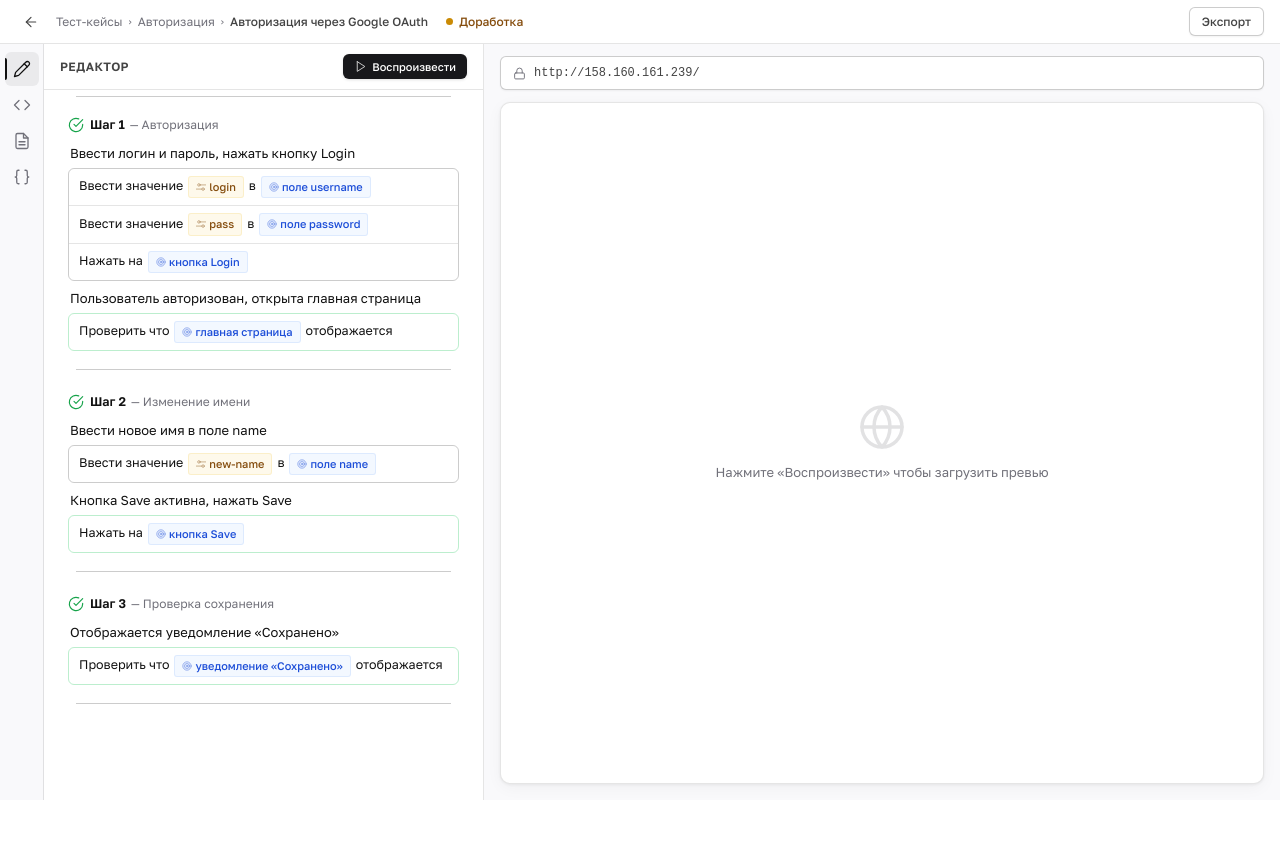
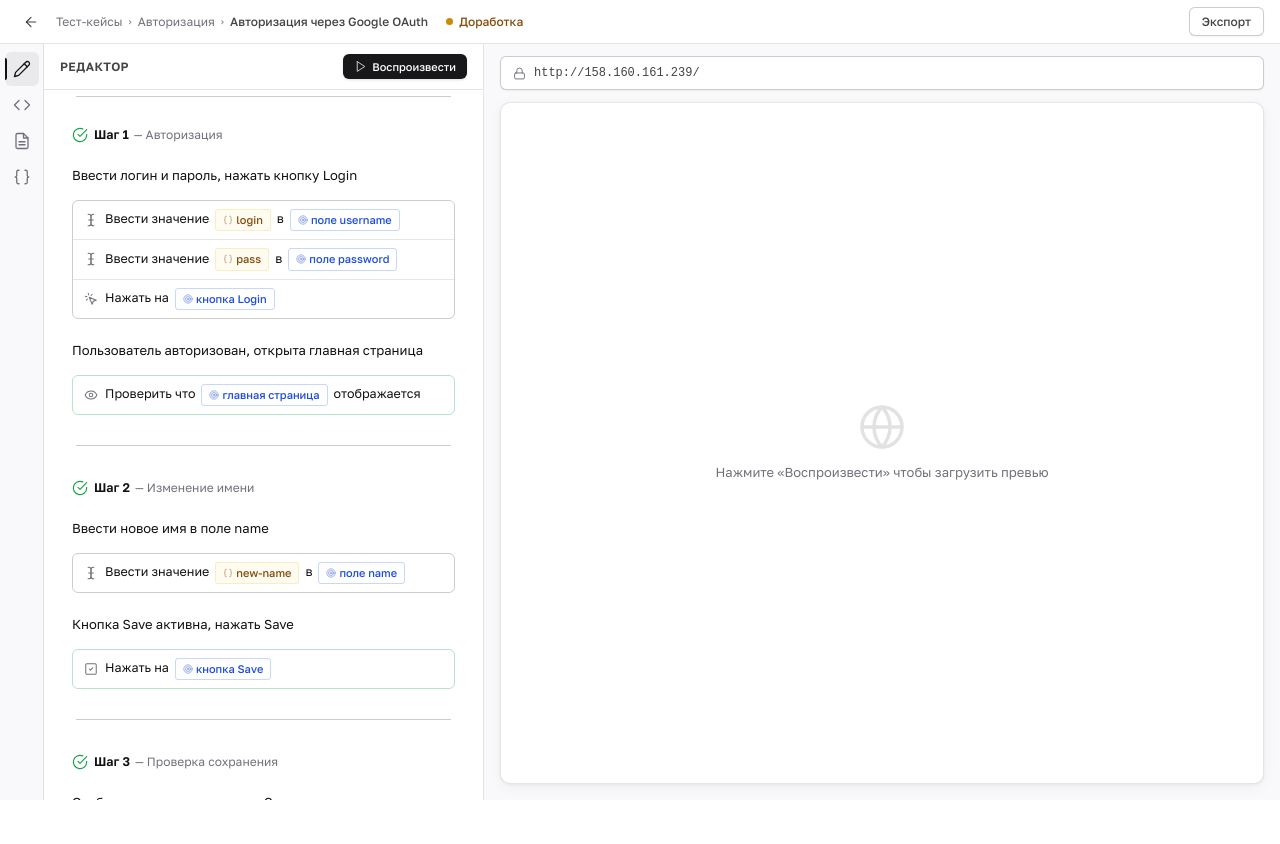
Before and after one commit to anton-srgv/test_ai_prototype, a plain HTML site: page editor.html in a window 1280 px wide. Drawn offline with nearby package versions, Linux system fonts and the light colour scheme.

Commit message:
Step cards: more padding, action icons, outline locators, variable braces icon, edit text in menu

```diff
--- a/editor.html
+++ b/editor.html
@@ -82,8 +82,8 @@
   .step-divider:hover .step-divider-btn{opacity:1}
   .step-divider-btn:hover{border-color:var(--text-muted);color:var(--text-secondary);box-shadow:var(--shadow-sm)}
 
-  .step{position:relative;padding:0 4px}
-  .step-header{display:flex;align-items:center;gap:6px;padding:10px 8px 6px}
+  .step{position:relative;padding:20px 16px}
+  .step-header{display:flex;align-items:center;gap:6px;padding:0 0 8px}
   .step-status-icon{width:16px;height:16px;flex-shrink:0;display:flex;align-items:center;justify-content:center}
   .step-status-icon.verified{color:var(--green)}
   .step-status-icon.draft{color:var(--neutral)}
@@ -96,17 +96,19 @@
   .step-act{width:26px;height:26px;border:none;background:transparent;border-radius:var(--radius-xs);color:var(--text-muted);cursor:pointer;display:flex;align-items:center;justify-content:center;transition:all var(--transition)}
   .step-act:hover{background:rgba(0,0,0,.05);color:var(--text)}
 
-  /* Original text from TMS — Retool style: bold text above block */
-  .step-original{margin:0 8px 4px;padding:0 2px;font-size:13px;font-weight:400;color:var(--text);line-height:1.5}
+  /* Original text from TMS */
+  .step-original{margin:0 0 4px;padding:10px 0;font-size:13px;font-weight:400;color:var(--text);line-height:1.5}
 
-  .step-block{margin:0 8px 8px;border:1px solid var(--border-strong);border-radius:var(--radius-sm);overflow:hidden}
-  .step-block.assert-block{border-color:rgba(34,197,94,.3)}
-  .action-line{display:flex;align-items:center;gap:5px;padding:7px 10px;flex-wrap:wrap;border-bottom:1px solid var(--border)}
+  .step-block{margin:0 0 0;border:1px solid var(--border-strong);border-radius:var(--radius-sm);overflow:hidden}
+  .step-block+.step-original{margin-top:12px}
+  .step-block.assert-block{border-color:rgba(22,163,74,.3)}
+  .action-line{display:flex;align-items:center;gap:6px;padding:8px 10px;flex-wrap:wrap;border-bottom:1px solid var(--border)}
   .action-line:last-child{border-bottom:none}
+  .action-icon{width:16px;height:16px;flex-shrink:0;color:var(--text-muted);display:flex;align-items:center;justify-content:center}
   .action-text{font-size:12.5px;color:var(--text)}
   .action-chip{display:inline-flex;align-items:center;gap:3px;padding:2px 7px;font-size:11px;font-weight:500;border-radius:3px;white-space:nowrap}
-  .action-chip.variable{background:rgba(234,179,8,.08);color:var(--yellow-text);border:1px solid rgba(234,179,8,.15)}
-  .action-chip.locator{background:rgba(59,130,246,.06);color:var(--blue-text);border:1px solid rgba(59,130,246,.12)}
+  .action-chip.variable{background:rgba(234,179,8,.06);color:var(--yellow-text);border:1px solid rgba(234,179,8,.2)}
+  .action-chip.locator{background:transparent;color:var(--blue-text);border:1px solid rgba(37,99,235,.25)}
   .action-chip svg.lu{width:10px;height:10px;opacity:.6}
 
   .dropdown{display:none;position:absolute;right:8px;top:40px;background:var(--bg-white);border:1px solid var(--border-strong);border-radius:var(--radius-sm);box-shadow:0 4px 16px rgba(0,0,0,.12);padding:4px;min-width:220px;z-index:50}
@@ -162,6 +164,10 @@
   <symbol id="i-copy" viewBox="0 0 24 24"><rect width="14" height="14" x="8" y="8" rx="2" ry="2"/><path d="M4 16c-1.1 0-2-.9-2-2V4c0-1.1.9-2 2-2h10c1.1 0 2 .9 2 2"/></symbol>
   <symbol id="i-download" viewBox="0 0 24 24"><path d="M21 15v4a2 2 0 0 1-2 2H5a2 2 0 0 1-2-2v-4"/><polyline points="7 10 12 15 17 10"/><line x1="12" x2="12" y1="15" y2="3"/></symbol>
   <symbol id="i-pencil" viewBox="0 0 24 24"><path d="M17 3a2.85 2.83 0 1 1 4 4L7.5 20.5 2 22l1.5-5.5Z"/></symbol>
+  <symbol id="i-text-cursor" viewBox="0 0 24 24"><path d="M17 22h-1a4 4 0 0 1-4-4V6a4 4 0 0 1 4-4h1"/><path d="M7 22h1a4 4 0 0 0 4-4V6a4 4 0 0 0-4-4H7"/><path d="M8 12h8"/></symbol>
+  <symbol id="i-pointer" viewBox="0 0 24 24"><path d="m9 9 5 12 1.8-5.2L21 14Z"/><path d="M7.2 2.2 8 5.1"/><path d="m5.1 8-2.9-.8"/><path d="M14 4.1 12 6"/><path d="m6 12-1.9 2"/></symbol>
+  <symbol id="i-eye" viewBox="0 0 24 24"><path d="M2 12s3-7 10-7 10 7 10 7-3 7-10 7-10-7-10-7z"/><circle cx="12" cy="12" r="3"/></symbol>
+  <symbol id="i-check-sq" viewBox="0 0 24 24"><rect width="18" height="18" x="3" y="3" rx="2"/><path d="m9 12 2 2 4-4"/></symbol>
 </svg>
 
 <div class="topbar">
@@ -208,6 +214,7 @@
                 <div class="dd-item"><svg class="lu" width="14" height="14"><use href="#i-fast-forward"/></svg>Генерация с этого шага</div>
                 <div class="dd-item"><svg class="lu" width="14" height="14"><use href="#i-mic"/></svg>Записать вручную</div>
                 <div class="dd-item"><svg class="lu" width="14" height="14"><use href="#i-plus-circle"/></svg>Добавить проверку</div>
+                <div class="dd-item"><svg class="lu" width="14" height="14"><use href="#i-pencil"/></svg>Редактировать текст шага</div>
                 <div class="dd-sep"></div>
                 <div class="dd-item danger"><svg class="lu" width="14" height="14"><use href="#i-trash"/></svg>Удалить результаты</div>
                 <div class="dd-item danger"><svg class="lu" width="14" height="14"><use href="#i-trash"/></svg>Удалить шаг</div>
@@ -215,13 +222,13 @@
             </div>
             <div class="step-original">Ввести логин и пароль, нажать кнопку Login</div>
             <div class="step-block">
-              <div class="action-line"><span class="action-text">Ввести значение</span><span class="action-chip variable"><svg class="lu"><use href="#i-variable"/></svg>login</span><span class="action-text">в</span><span class="action-chip locator"><svg class="lu"><use href="#i-target"/></svg>поле username</span></div>
-              <div class="action-line"><span class="action-text">Ввести значение</span><span class="action-chip variable"><svg class="lu"><use href="#i-variable"/></svg>pass</span><span class="action-text">в</span><span class="action-chip locator"><svg class="lu"><use href="#i-target"/></svg>поле password</span></div>
-              <div class="action-line"><span class="action-text">Нажать на</span><span class="action-chip locator"><svg class="lu"><use href="#i-target"/></svg>кнопка Login</span></div>
+              <div class="action-line"><span class="action-icon"><svg class="lu" width="14" height="14"><use href="#i-text-cursor"/></svg></span><span class="action-text">Ввести значение</span><span class="action-chip variable"><svg class="lu"><use href="#i-braces"/></svg>login</span><span class="action-text">в</span><span class="action-chip locator"><svg class="lu"><use href="#i-target"/></svg>поле username</span></div>
+              <div class="action-line"><span class="action-icon"><svg class="lu" width="14" height="14"><use href="#i-text-cursor"/></svg></span><span class="action-text">Ввести значение</span><span class="action-chip variable"><svg class="lu"><use href="#i-braces"/></svg>pass</span><span class="action-text">в</span><span class="action-chip locator"><svg class="lu"><use href="#i-target"/></svg>поле password</span></div>
+              <div class="action-line"><span class="action-icon"><svg class="lu" width="14" height="14"><use href="#i-pointer"/></svg></span><span class="action-text">Нажать на</span><span class="action-chip locator"><svg class="lu"><use href="#i-target"/></svg>кнопка Login</span></div>
             </div>
             <div class="step-original">Пользователь авторизован, открыта главная страница</div>
             <div class="step-block assert-block">
-              <div class="action-line"><span class="action-text">Проверить что</span><span class="action-chip locator"><svg class="lu"><use href="#i-target"/></svg>главная страница</span><span class="action-text">отображается</span></div>
+              <div class="action-line"><span class="action-icon"><svg class="lu" width="14" height="14"><use href="#i-eye"/></svg></span><span class="action-text">Проверить что</span><span class="action-chip locator"><svg class="lu"><use href="#i-target"/></svg>главная страница</span><span class="action-text">отображается</span></div>
             </div>
           </div>
 
@@ -241,6 +248,7 @@
                 <div class="dd-item"><svg class="lu" width="14" height="14"><use href="#i-fast-forward"/></svg>Генерация с этого шага</div>
                 <div class="dd-item"><svg class="lu" width="14" height="14"><use href="#i-mic"/></svg>Записать вручную</div>
                 <div class="dd-item"><svg class="lu" width="14" height="14"><use href="#i-plus-circle"/></svg>Добавить проверку</div>
+                <div class="dd-item"><svg class="lu" width="14" height="14"><use href="#i-pencil"/></svg>Редактировать текст шага</div>
                 <div class="dd-sep"></div>
                 <div class="dd-item danger"><svg class="lu" width="14" height="14"><use href="#i-trash"/></svg>Удалить результаты</div>
                 <div class="dd-item danger"><svg class="lu" width="14" height="14"><use href="#i-trash"/></svg>Удалить шаг</div>
@@ -248,11 +256,11 @@
             </div>
             <div class="step-original">Ввести новое имя в поле name</div>
             <div class="step-block">
-              <div class="action-line"><span class="action-text">Ввести значение</span><span class="action-chip variable"><svg class="lu"><use href="#i-variable"/></svg>new-name</span><span class="action-text">в</span><span class="action-chip locator"><svg class="lu"><use href="#i-target"/></svg>поле name</span></div>
+              <div class="action-line"><span class="action-icon"><svg class="lu" width="14" height="14"><use href="#i-text-cursor"/></svg></span><span class="action-text">Ввести значение</span><span class="action-chip variable"><svg class="lu"><use href="#i-braces"/></svg>new-name</span><span class="action-text">в</span><span class="action-chip locator"><svg class="lu"><use href="#i-target"/></svg>поле name</span></div>
             </div>
             <div class="step-original">Кнопка Save активна, нажать Save</div>
             <div class="step-block assert-block">
-              <div class="action-line"><span class="action-text">Нажать на</span><span class="action-chip locator"><svg class="lu"><use href="#i-target"/></svg>кнопка Save</span></div>
+              <div class="action-line"><span class="action-icon"><svg class="lu" width="14" height="14"><use href="#i-check-sq"/></svg></span><span class="action-text">Нажать на</span><span class="action-chip locator"><svg class="lu"><use href="#i-target"/></svg>кнопка Save</span></div>
             </div>
           </div>
 
@@ -272,6 +280,7 @@
                 <div class="dd-item"><svg class="lu" width="14" height="14"><use href="#i-fast-forward"/></svg>Генерация с этого шага</div>
                 <div class="dd-item"><svg class="lu" width="14" height="14"><use href="#i-mic"/></svg>Записать вручную</div>
                 <div class="dd-item"><svg class="lu" width="14" height="14"><use href="#i-plus-circle"/></svg>Добавить проверку</div>
+                <div class="dd-item"><svg class="lu" width="14" height="14"><use href="#i-pencil"/></svg>Редактировать текст шага</div>
                 <div class="dd-sep"></div>
                 <div class="dd-item danger"><svg class="lu" width="14" height="14"><use href="#i-trash"/></svg>Удалить результаты</div>
                 <div class="dd-item danger"><svg class="lu" width="14" height="14"><use href="#i-trash"/></svg>Удалить шаг</div>
@@ -279,7 +288,7 @@
             </div>
             <div class="step-original">Отображается уведомление «Сохранено»</div>
             <div class="step-block assert-block">
-              <div class="action-line"><span class="action-text">Проверить что</span><span class="action-chip locator"><svg class="lu"><use href="#i-target"/></svg>уведомление «Сохранено»</span><span class="action-text">отображается</span></div>
+              <div class="action-line"><span class="action-icon"><svg class="lu" width="14" height="14"><use href="#i-eye"/></svg></span><span class="action-text">Проверить что</span><span class="action-chip locator"><svg class="lu"><use href="#i-target"/></svg>уведомление «Сохранено»</span><span class="action-text">отображается</span></div>
             </div>
           </div>
 
```
